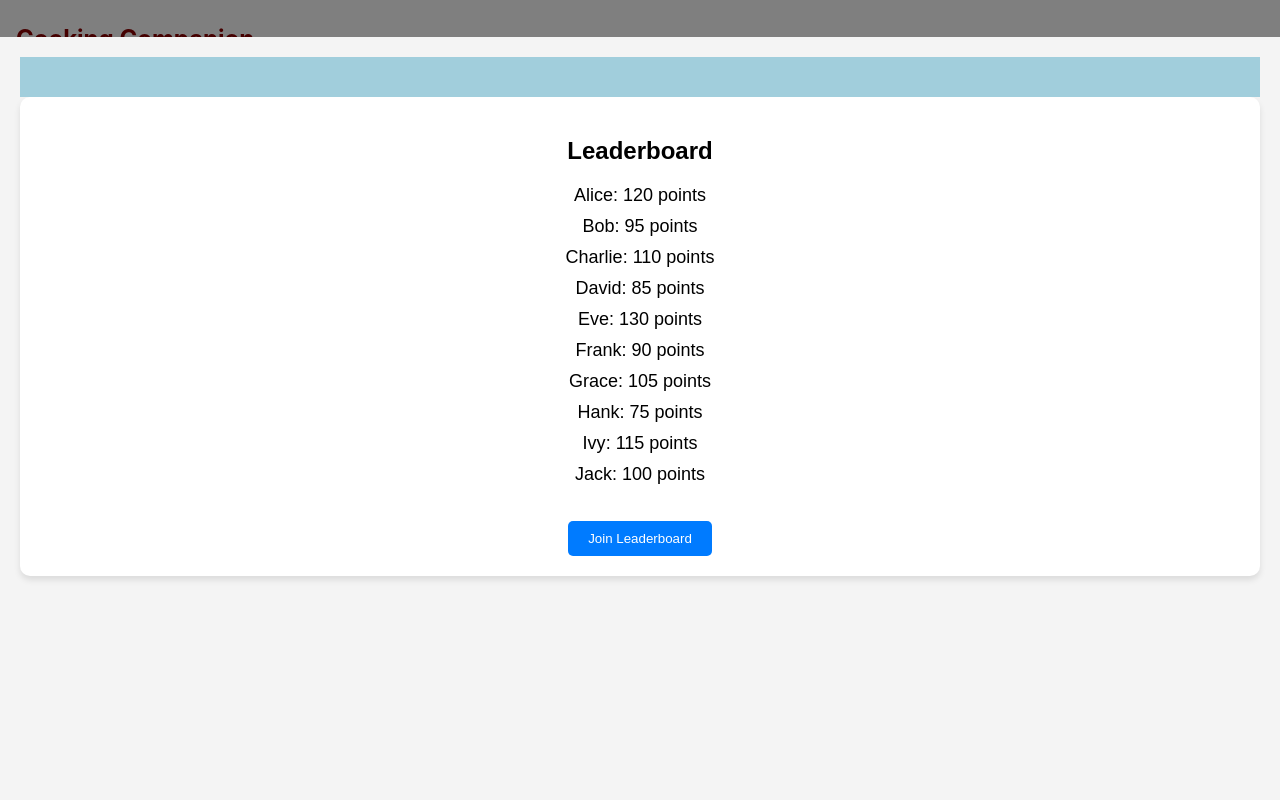
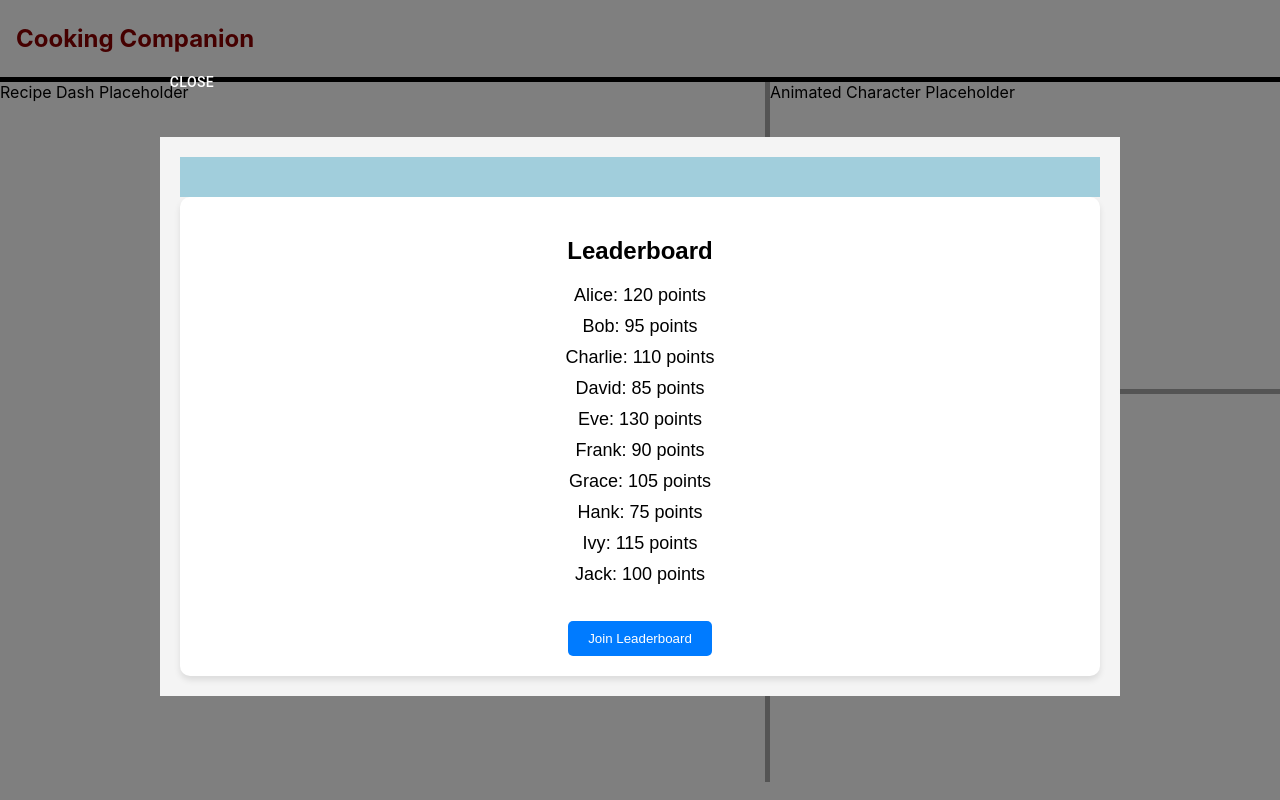
Before and after one commit to 4rcher0116/cooking-companion, a React (Create React App) app: page /dashboard in a window 1280 px wide. Both pictures are taken after a click on the button "OPEN LEADRBOARD". Built offline with nearby package versions, Linux system fonts and the light colour scheme.

Commit message:
Leaderboard modal styles

```diff
--- a/src/components/DashboardModules/styles/_LeaderboardScreen.module.css
+++ b/src/components/DashboardModules/styles/_LeaderboardScreen.module.css
@@ -2,7 +2,6 @@
 .container {
     font-family: Arial, sans-serif;
     background-color: #f4f4f4;
-    min-height: 100vh;
     padding: 20px;
     text-align: center;
   }
--- a/src/views/Dashboard.tsx
+++ b/src/views/Dashboard.tsx
@@ -1,7 +1,7 @@
-import React from 'react';
-import styles from './styles/_Dashboard.module.css'
-import { Button, Modal } from '@mui/material';
-import LeaderboardScreen from '../components/DashboardModules/LeaderboardScreen';
+import React from "react";
+import styles from "./styles/_Dashboard.module.css";
+import { Button, Modal } from "@mui/material";
+import LeaderboardScreen from "../components/DashboardModules/LeaderboardScreen";
 
 const Dashboard = () => {
   const [open, setOpen] = React.useState(false);
@@ -22,23 +22,27 @@ const Dashboard = () => {
             Animated Character Placeholder
           </div>
           <div>
-          <Button onClick={handleOpen}>Open Leadrboard</Button>
+            <Button onClick={handleOpen}>Open Leadrboard</Button>
           </div>
         </div>
       </div>
       <Modal
-      open={open}
-      onClose={handleClose}
-      aria-labelledby="modal-modal-title"
-      aria-describedby="modal-modal-description"
+        open={open}
+        onClose={handleClose}
+        aria-labelledby="modal-modal-title"
+        aria-describedby="modal-modal-description"
       >
         <div className={styles.modalContent}>
-          <Button className={styles.closeButton} onClick={handleClose}>Close</Button>
-          <LeaderboardScreen/>
+          <div className={styles.contentContainer}>
+            <Button className={styles.closeButton} onClick={handleClose}>
+              <span className={styles.buttonText}>Close</span>
+            </Button>
+            <LeaderboardScreen />
+          </div>
         </div>
       </Modal>
     </div>
-  )
-}
+  );
+};
 
-export default Dashboard
+export default Dashboard;
--- a/src/views/styles/_Dashboard.module.css
+++ b/src/views/styles/_Dashboard.module.css
@@ -47,10 +47,18 @@
 }
 
 .modalContent{
-    width: 100%;
-    height: 100%;
+    height: 100vh;
+    width: 100vw;
 
-    position:relative;
+    display: flex;
+    align-items: center;
+    justify-content: center;
+
+    .contentContainer {
+        position:relative;
+        height: 75vh;
+        width: 75vw;
+    }
 }
 
 .closeButton{
@@ -59,5 +67,10 @@
     right: 0;
 
     z-index: 1000000;
-    transform: translate(0, -100%);
+
+    transform: translateY(-100%);
+
+    .buttonText {
+        color: white;
+    }
 }
```
